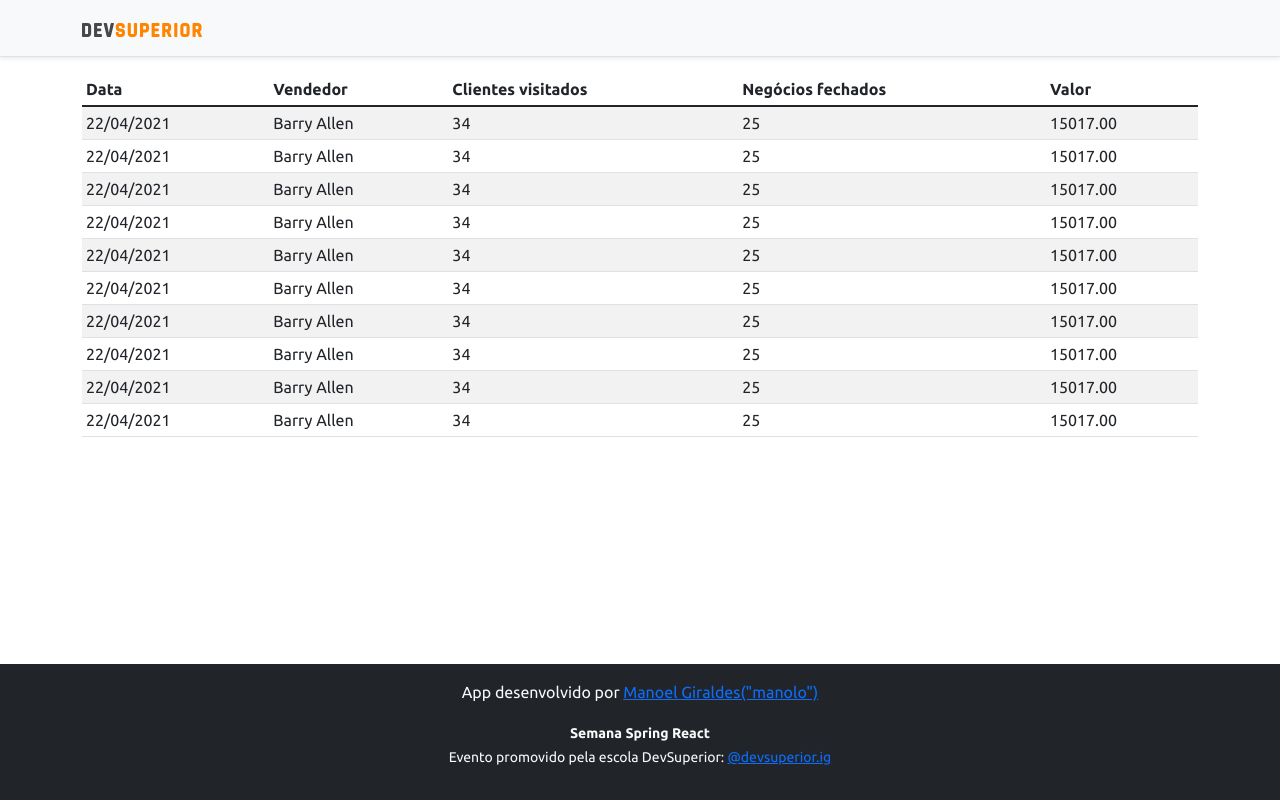
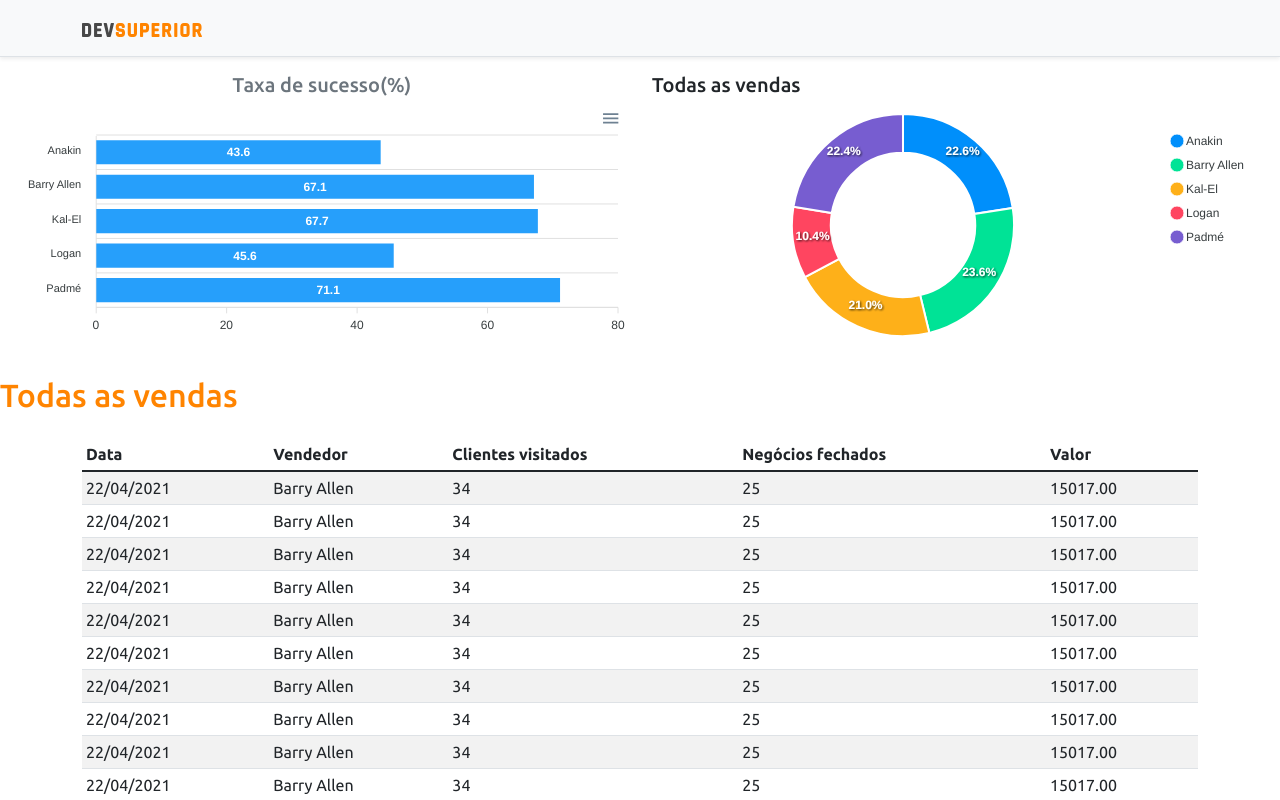
Before and after one commit to mangiraldes/projetosds5, a React (Create React App) app in the folder frontend/: page / in a window 1280 px wide. Shown: the top 800 px of the page. Built offline with nearby package versions, Linux system fonts and the light colour scheme.

Commit message:
static charts

```diff
--- a/frontend/src/App.tsx
+++ b/frontend/src/App.tsx
@@ -1,14 +1,30 @@
 import NavBar from 'components/navbar';
 import Footer from 'components/footer';
+import BarChart from 'components/BarChart';
+import DonutChart from 'components/DonutChart';
 import DataTable from 'components/dataTable';
 
 function App() {
   return (
     <>
       <NavBar />
+      <div className="row px-3">
+        <div className="col-sm-6">
+          <h5 className="text-center text-secondary">Taxa de sucesso(%)</h5>
+          <BarChart />
+        </div>
+        <div className="col-sm-6">
+          <h5>Todas as vendas</h5>
+          <DonutChart />
+        </div>
+      </div>
+      <div className="py-3 ">
+        <h2 className="text-primary">Todas as vendas</h2>
+      </div>
       <div className="container">
         <DataTable></DataTable>
       </div>
+
       <Footer></Footer>
     </>
   );
--- /dev/null
+++ b/frontend/src/components/BarChart/index.tsx
@@ -0,0 +1,34 @@
+import Chart from 'react-apexcharts';
+
+const BarChart = () => {
+  const options = {
+    plotOptions: {
+      bar: {
+        horizontal: true,
+      },
+    },
+  };
+
+  const mockData = {
+    labels: {
+      categories: ['Anakin', 'Barry Allen', 'Kal-El', 'Logan', 'Padmé'],
+    },
+    series: [
+      {
+        name: '% Sucesso',
+        data: [43.6, 67.1, 67.7, 45.6, 71.1],
+      },
+    ],
+  };
+
+  return (
+    <Chart
+      options={{ ...options, xaxis: mockData.labels }}
+      series={mockData.series}
+      type="bar"
+      height="240"
+    />
+  );
+};
+
+export default BarChart;
--- /dev/null
+++ b/frontend/src/components/DonutChart/index.tsx
@@ -0,0 +1,24 @@
+import Chart from 'react-apexcharts';
+
+const DonutChart = () => {
+  const mockData = {
+    series: [477138, 499928, 444867, 220426, 473088],
+    labels: ['Anakin', 'Barry Allen', 'Kal-El', 'Logan', 'Padmé'],
+  };
+
+  const options = {
+    legend: {
+      show: true,
+    },
+  };
+  return (
+    <Chart
+      options={{ ...options, labels: mockData.labels }}
+      series={mockData.series}
+      type="donut"
+      height="240"
+    />
+  );
+};
+
+export default DonutChart;
--- /dev/null
+++ b/package.json
@@ -0,0 +1,6 @@
+{
+  "dependencies": {
+    "apexcharts": "^3.29.0",
+    "react-apexcharts": "^1.3.9"
+  }
+}
```
Also changed, not shown: 1 other file (tests, documents, lock files or other folders).
